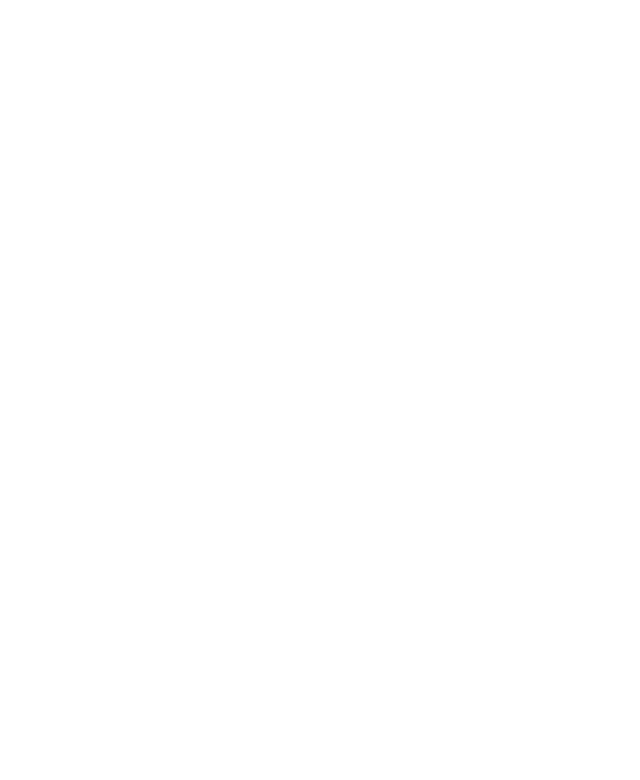
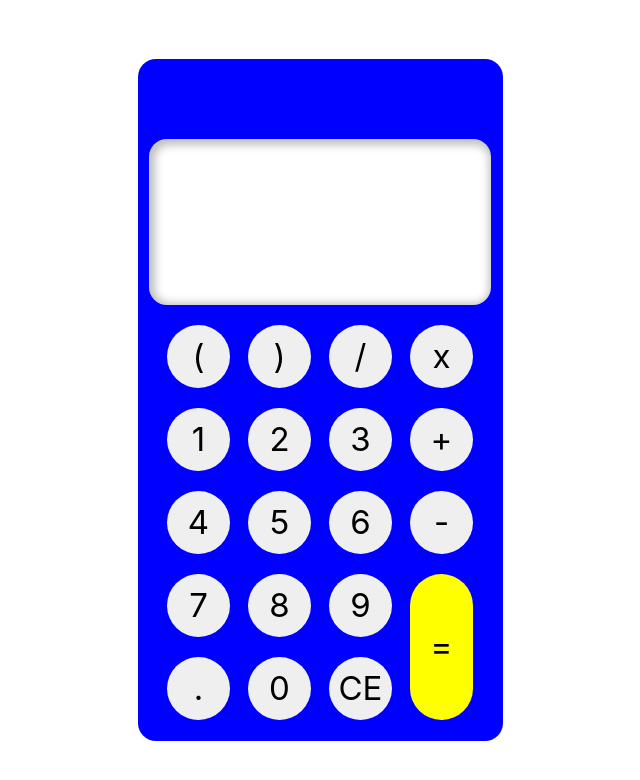
Before and after one commit to arslanastral/calculator, a React (Create React App) app: page / in a window 1280 px wide. Shown: the top 780 px of the page, without its empty margins (320-960 px from the left). Built offline with nearby package versions, Linux system fonts and the light colour scheme.

Commit message:
created calculator UI

```diff
--- a/src/App.js
+++ b/src/App.js
@@ -1,5 +1,5 @@
 import styled from "styled-components";
-
+import CalculatorBoard from "./components/CalculatorBoard";
 const AppContainer = styled.div`
   /* background-color: black; */
   display: flex;
@@ -10,7 +10,11 @@ const AppContainer = styled.div`
 `;
 
 function App() {
-  return <AppContainer></AppContainer>;
+  return (
+    <AppContainer>
+      <CalculatorBoard />
+    </AppContainer>
+  );
 }
 
 export default App;
--- /dev/null
+++ b/src/components/Button.js
@@ -0,0 +1,22 @@
+import React from "react";
+import styled from "styled-components";
+
+const CalculatorButton = styled.button`
+  @import url("https://fonts.googleapis.com/css2?family=Inter&display=swap");
+  font-family: "Inter", sans-serif;
+  font-size: 33px;
+
+  grid-area: ${(props) => props.gridarea};
+  border: 0;
+  padding: 0;
+  border-radius: 40px;
+  width: 63px;
+  height: ${(props) => (props.gridarea === "equal" ? "100%" : "63px")};
+  background-color: ${(props) => (props.gridarea === "equal" ? "yellow" : "")};
+`;
+
+const Button = ({ name, gridarea }) => {
+  return <CalculatorButton gridarea={gridarea}>{name}</CalculatorButton>;
+};
+
+export default Button;
--- a/src/components/CalculatorBoard.js
+++ b/src/components/CalculatorBoard.js
@@ -1,9 +1,22 @@
 import styled from "styled-components";
+import React from "react";
+import Screen from "./Screen";
+import NumberPad from "./NumberPad";
 
-import React from "react";
+const CalculatorContainer = styled.div`
+  background-color: blue;
+  border-radius: 18px;
+  height: 682px;
+  width: 365px;
+`;
 
 const CalculatorBoard = () => {
-  return <div></div>;
+  return (
+    <CalculatorContainer>
+      <Screen />
+      <NumberPad />
+    </CalculatorContainer>
+  );
 };
 
 export default CalculatorBoard;
--- a/src/components/NumberPad.js
+++ b/src/components/NumberPad.js
@@ -1,8 +1,54 @@
 import styled from "styled-components";
 import React from "react";
+import Button from "./Button";
+
+const NumpadContainer = styled.div`
+  display: grid;
+  margin-top: 20px;
+  /* align-content: center; */
+  justify-content: center;
+  grid-column-gap: 18px;
+  grid-row-gap: 20px;
+  grid-template-columns: repeat(4, minmax(0, 63px));
+  /* grid-template-rows: repeat(5, minmax(0, 1fr)); */
+  grid-template-areas:
+    "leftparan rightparan divide multiply"
+    "one two three plus"
+    "four five six minus"
+    "seven eight nine equal"
+    "dot zero clearentry equal";
+`;
 
 const NumberPad = () => {
-  return <div></div>;
+  let GRID_AREA = {
+    "(": "leftparan",
+    ")": "rightparan",
+    "/": "divide",
+    x: "multiply",
+    1: "one",
+    2: "two",
+    3: "three",
+    "+": "plus",
+    4: "four",
+    5: "five",
+    6: "six",
+    "-": "minus",
+    7: "seven",
+    8: "eight",
+    9: "nine",
+    "=": "equal",
+    ".": "dot",
+    0: "zero",
+    CE: "clearentry",
+  };
+
+  return (
+    <NumpadContainer>
+      {Object.entries(GRID_AREA).map((keys, i) => (
+        <Button key={i} name={keys[0]} gridarea={keys[1]} />
+      ))}
+    </NumpadContainer>
+  );
 };
 
 export default NumberPad;
--- a/src/components/Screen.js
+++ b/src/components/Screen.js
@@ -1,8 +1,17 @@
 import styled from "styled-components";
 import React from "react";
 
+const ScreenContainer = styled.div`
+  background-color: white;
+  border-radius: 18px;
+  margin: 80px auto 0px auto;
+  width: 342px;
+  height: 166px;
+  box-shadow: inset 2px 2px 8px 4px rgba(0, 0, 0, 0.25);
+`;
+
 const Screen = () => {
-  return <div></div>;
+  return <ScreenContainer></ScreenContainer>;
 };
 
 export default Screen;
```
